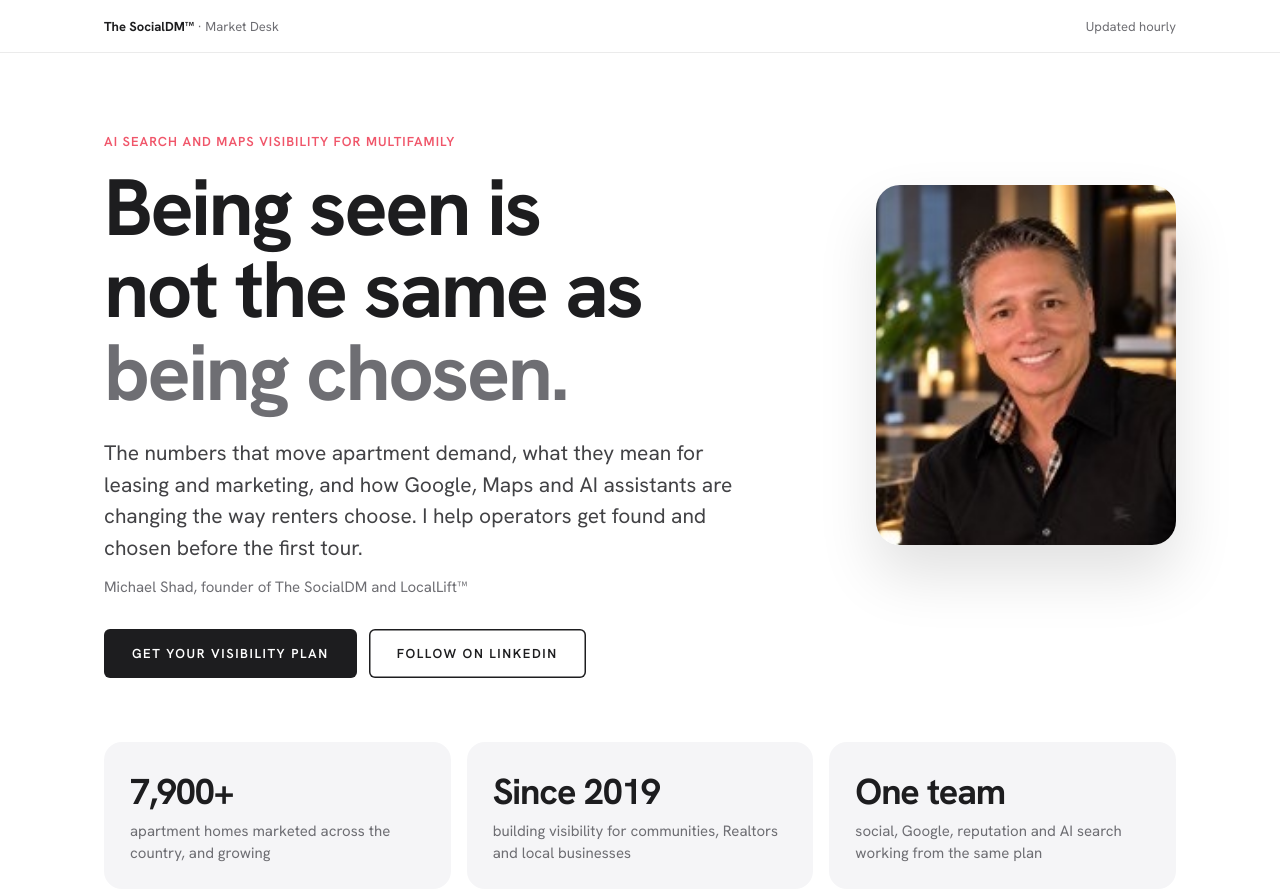
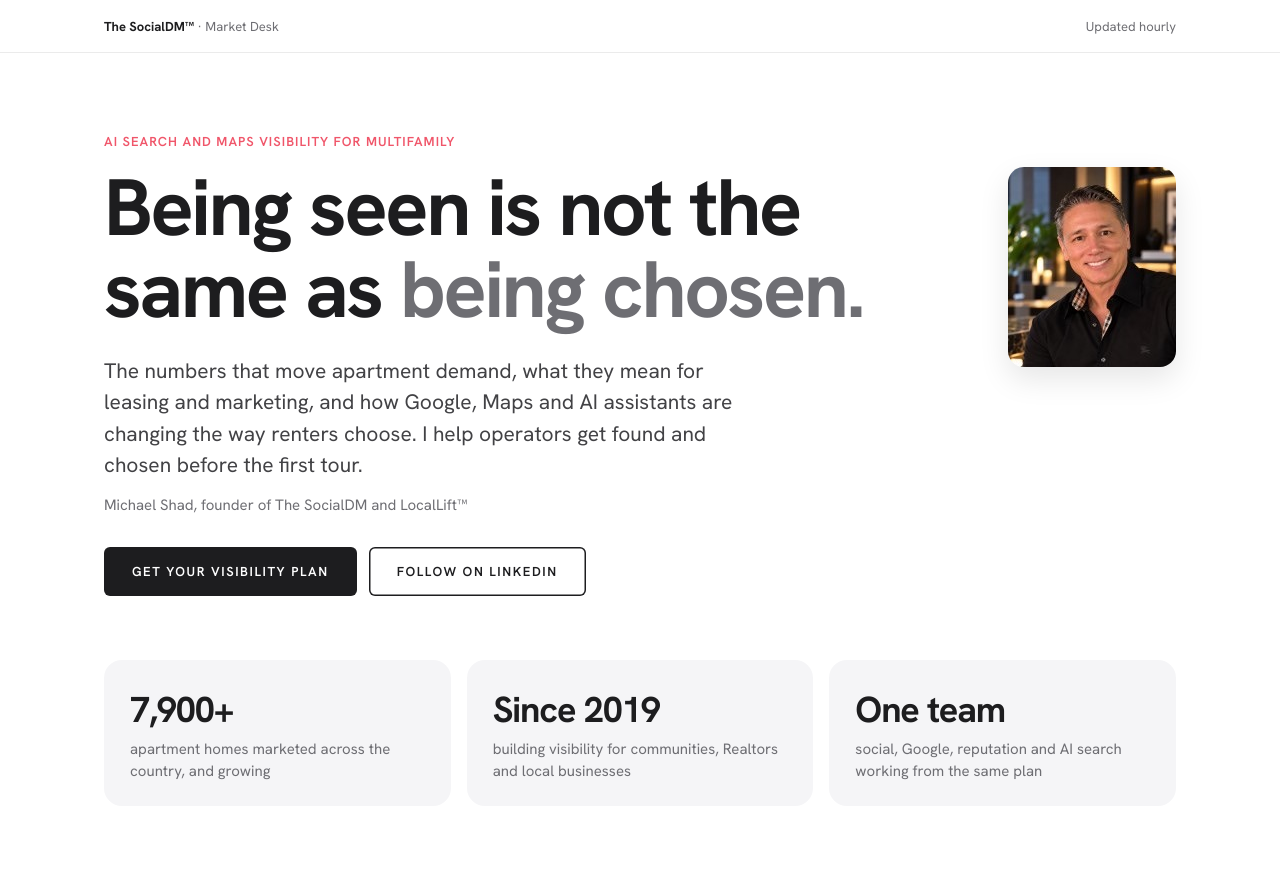
Before and after one commit to TheSocialDM/themultifamilydesk, a plain HTML site: page michael/index.html in a window 1280 px wide. Shown: the top 892 px of the page. Drawn offline with Linux system fonts and the light colour scheme.

Commit message:
Michael preview: smaller portrait, byline style share image
Co-Authored-By: Claude Opus 5.5 <noreply@anthropic.com>
Claude-Session: https://claude.ai/code/session_01APSB1hf2Mvpo5YChiyDr2h

```diff
--- a/michael/index.html
+++ b/michael/index.html
@@ -30,8 +30,8 @@ a{color:inherit}
 .top .wrap{display:flex;justify-content:space-between;align-items:center;height:52px;font-size:13px;color:var(--mute)}
 .top b{color:var(--ink);font-weight:700}
 .hero{padding:80px 0 64px}
-.hgrid{display:grid;grid-template-columns:minmax(0,1fr) 300px;gap:64px;align-items:center}
-.pic{width:300px;height:360px;border-radius:24px;object-fit:cover;object-position:50% 30%;box-shadow:0 30px 60px rgba(0,0,0,.12)}
+.hgrid{display:grid;grid-template-columns:minmax(0,1fr) 168px;gap:56px;align-items:start}
+.pic{width:168px;height:200px;border-radius:16px;object-fit:cover;object-position:50% 30%;margin-top:34px;box-shadow:0 12px 30px rgba(0,0,0,.10)}
 .eyebrow{font-size:13px;font-weight:600;letter-spacing:.08em;text-transform:uppercase;color:var(--accent)}
 h1{font-size:clamp(42px,6.4vw,80px);line-height:1.03;margin:16px 0 0;font-weight:700;letter-spacing:-.035em;text-wrap:balance}
 h1 em{font-style:normal;color:var(--mute)}
@@ -82,7 +82,7 @@ section:not(.alt) .rd{background:var(--bg2)}
 footer{margin-top:0;border-top:1px solid var(--line);padding:28px 0 56px;font-size:13px;color:var(--mute);line-height:1.6}
 footer a{color:var(--soft)}
 @media(max-width:980px){.tiles{grid-template-columns:repeat(2,minmax(0,1fr))}.t:last-child{grid-column:1/-1}.brands{grid-template-columns:minmax(0,1fr)}.rdg{grid-template-columns:minmax(0,1fr)}}
-@media(max-width:820px){.hgrid{grid-template-columns:minmax(0,1fr);gap:28px}.pic{width:140px;height:168px;border-radius:18px;order:-1}}
+@media(max-width:820px){.hgrid{grid-template-columns:minmax(0,1fr);gap:28px}.pic{width:96px;height:114px;border-radius:12px;order:-1;margin-top:0}}
 @media(max-width:620px){.facts{grid-template-columns:minmax(0,1fr)}.list a{grid-template-columns:minmax(0,1fr);gap:6px}h2{font-size:36px}.lede{font-size:18px}.t{min-height:0;padding:18px 16px}.t .v{font-size:32px}.hero{padding-top:48px}}
 </style>
 </head>
@@ -96,7 +96,7 @@ footer a{color:var(--soft)}
 <h1 class="serif">Being seen is not the same as <em>being chosen.</em></h1>
 <p class="lede">The numbers that move apartment demand, what they mean for leasing and marketing, and how Google, Maps and AI assistants are changing the way renters choose. I help operators get found and chosen before the first tour.</p>
 <div class="sig">Michael Shad, founder of The SocialDM and LocalLift&#8482;</div>
-</div><img class="pic" src="/michael/img/michael-shad.jpg" alt="Michael Shad" width="240" height="240"></div>
+</div><img class="pic" src="/michael/img/michael-shad.jpg" alt="Michael Shad" width="168" height="200"></div>
 <div class="btns">
 <a class="btn solid" href="https://www.thesocialdm.com/contact">Get your visibility plan</a>
 <a class="btn" href="https://www.linkedin.com/in/michaelshad/">Follow on LinkedIn</a>
```
Also changed, not shown: michael/img/og-michael.jpg.
